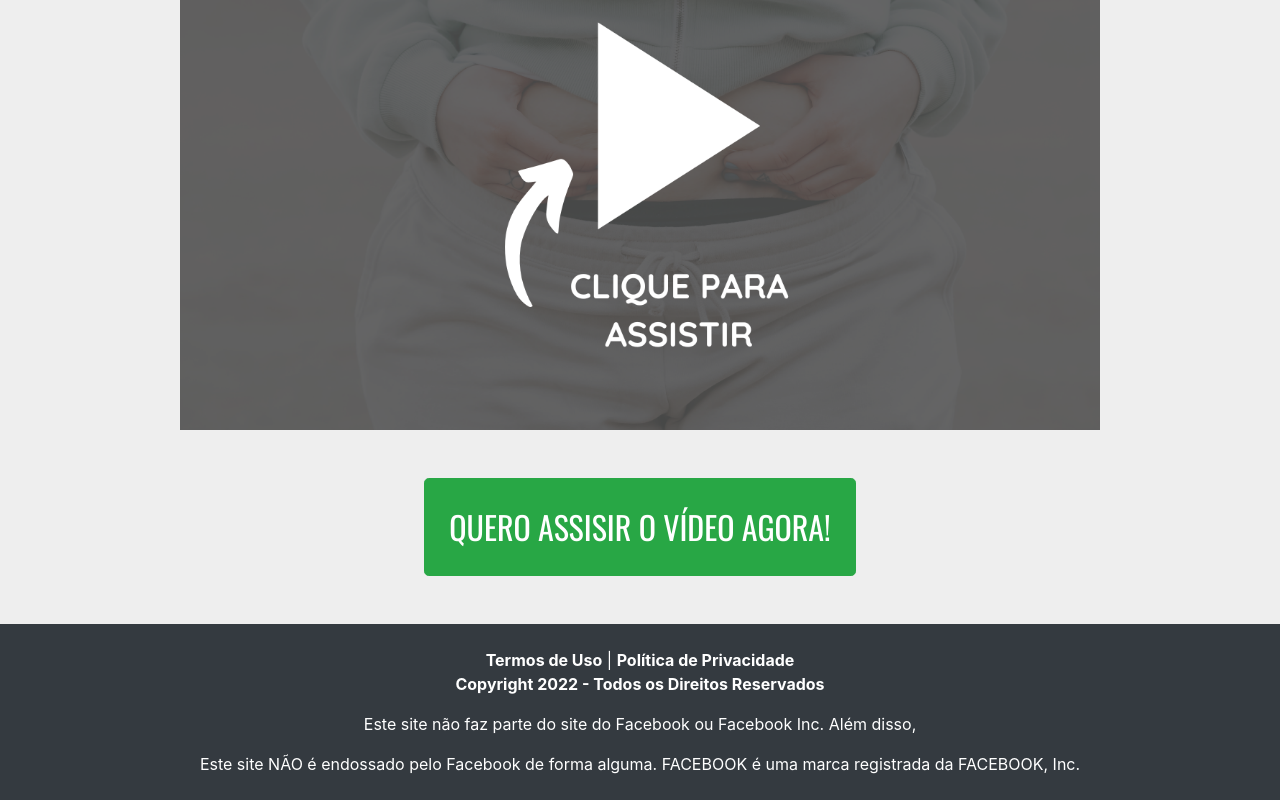
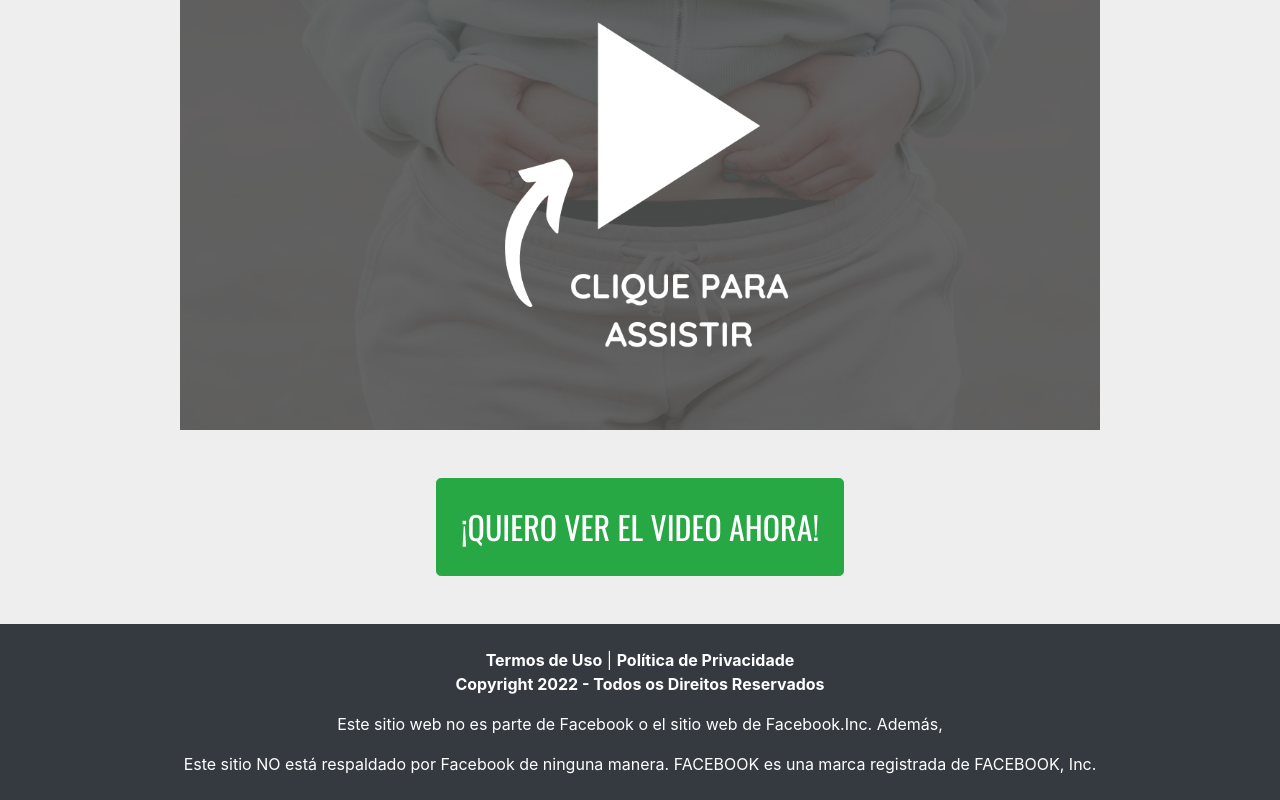
Before and after one commit to gabrielgonc13/segredosdaestetica.site, a plain HTML site: page Ft/index.html in a window 1280 px wide. Shown: the part 334-1134 px from the top of the page. Drawn offline with nearby package versions, Linux system fonts and the light colour scheme.

Commit message:
Update index.html

```diff
--- a/Ft/index.html
+++ b/Ft/index.html
@@ -55,7 +55,7 @@
           <div class="col-lg-10 text-center">
             <a href="https://anti-grasa.online/QFVHK37B/?ref=W71382806X"><img class="img-fluid" src="play.png"></a>
             <!-- TROQUE SEU LINK ONDE ESTÁ O DO PROTOCOLOZEROBARRIGA.COM, MANTENDO AS ASPAS -->
-            <a class="btn btn-success btn-lg p-4 mt-5" href="https://anti-grasa.online/QFVHK37B/?ref=W71382806X">QUERO ASSISIR O VÍDEO AGORA!</a>
+            <a class="btn btn-success btn-lg p-4 mt-5" href="https://anti-grasa.online/QFVHK37B/?ref=W71382806X">¡QUIERO VER EL VIDEO AHORA!</a>
           </div>
         </div>
       </div>
@@ -67,8 +67,8 @@
           <div class="col text-center">
             <a href="https://protocolozerobarriga.com/termos" class="text-white font-weight-bold">Termos de Uso</a> | <a href="https://protocolozerobarriga.com/privacidade" class="text-white font-weight-bold">Política de Privacidade</a>
             <p class="font-weight-bold">Copyright 2022 - Todos os Direitos Reservados</p>
-            <p>Este site não faz parte do site do Facebook ou Facebook Inc. Além disso,</p>
-            <p class="mb-0">Este site NÃO é endossado pelo Facebook de forma alguma. FACEBOOK é uma marca registrada da FACEBOOK, Inc.</p>
+            <p>Este sitio web no es parte de Facebook o el sitio web de Facebook.Inc. Además,</p>
+            <p class="mb-0">Este sitio NO está respaldado por Facebook de ninguna manera. FACEBOOK es una marca registrada de FACEBOOK, Inc.</p>
           </div>
         </div>
       </div>
```
